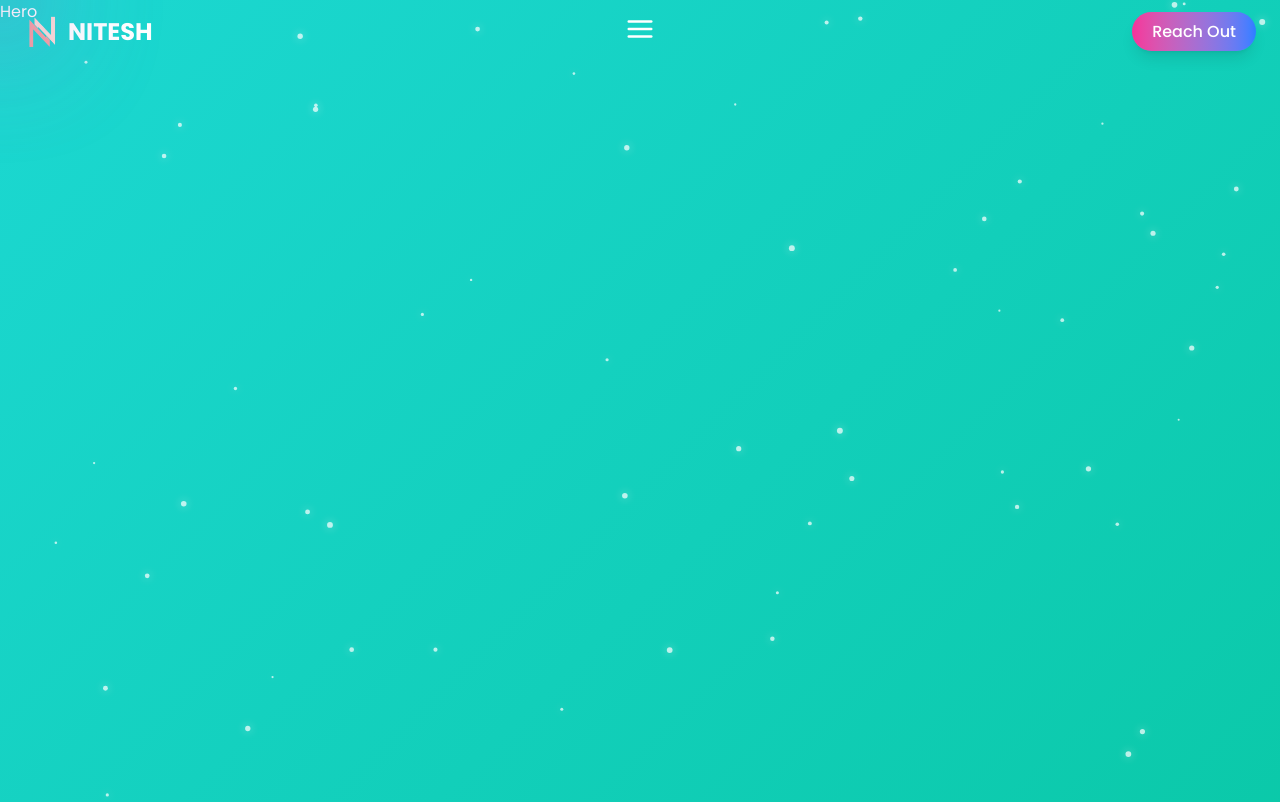
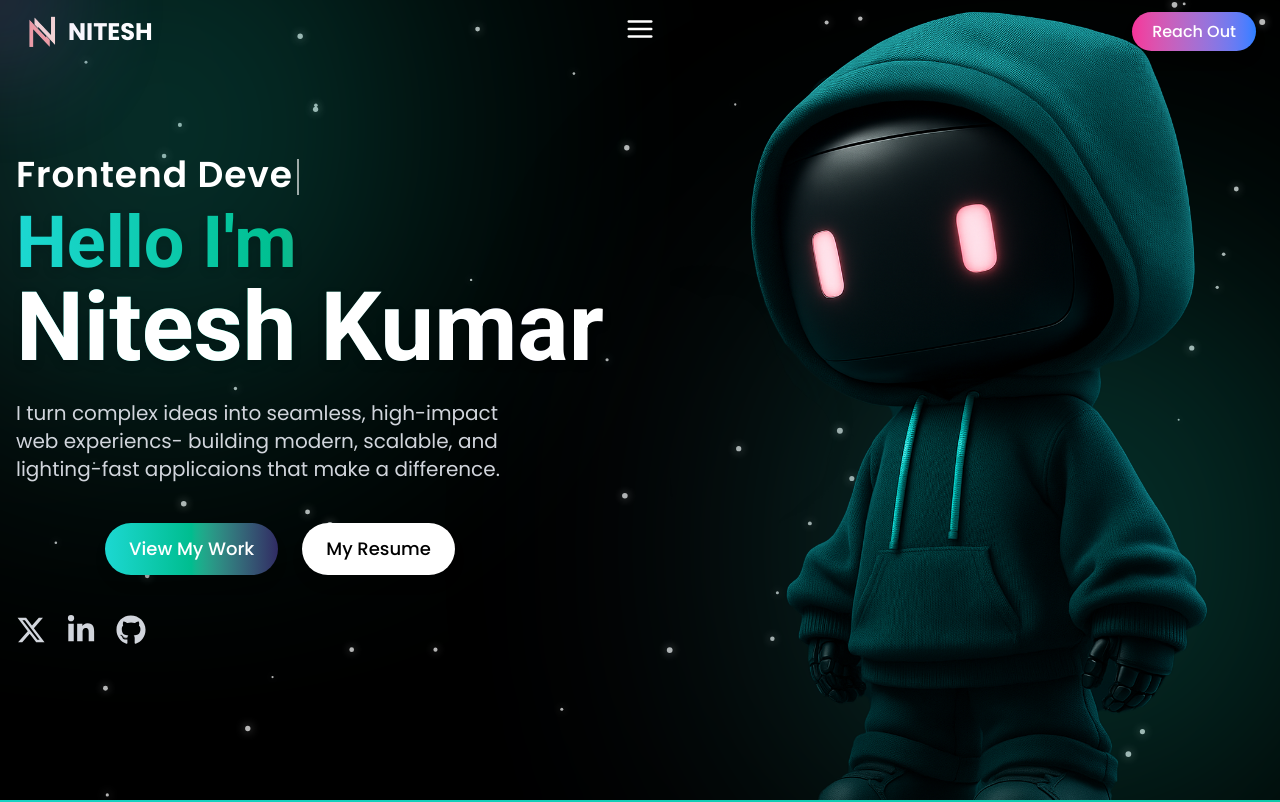
Before and after one commit to Nitu2610/portfolio-2026, a React (Vite) app: page / in a window 1280 px wide. Shown: the top 802 px of the page. Built offline with nearby package versions, Linux system fonts and the light colour scheme.

Commit message:
impleted page loader and completed hero section.

```diff
--- a/src/App.tsx
+++ b/src/App.tsx
@@ -1,8 +1,8 @@
 
 
+import { useState } from 'react'
 import { CustomCursor } from './components/CustomCursor'
 import { Navbar } from './components/Navbar'
-import { ParticleBackground } from './components/ParticleBackground'
 import { About } from './sections/About'
 import { Contact } from './sections/Contact'
 import { Experience } from './sections/Experience'
@@ -10,14 +10,25 @@ import { Footer } from './sections/Footer'
 import { Hero } from './sections/Hero'
 import { Projects } from './sections/Projects'
 import { Skills } from './sections/Skills'
+import { PageLoader } from './components/PageLoader'
+
+
 
 function App() {
+const [introDone, setIntroDone]=useState(false);
 
 
   return (
+
+    <>
+{!introDone && <PageLoader onFinish={()=> setIntroDone(true)}/>}
+
+  {!introDone && (
+
+
+
     <div className="relative gradient text-white">
       <CustomCursor/>
-    <ParticleBackground/>
 
     <Navbar/>
     <Hero/>
@@ -28,6 +39,8 @@ function App() {
     <Contact/>
     <Footer/>
     </div>
+     )}
+    </>
   )
 }
 
--- /dev/null
+++ b/src/components/PageLoader.tsx
@@ -0,0 +1,66 @@
+import { motion, AnimatePresence } from "framer-motion";
+import { useEffect, useMemo, useState } from "react";
+
+interface PageLoaderProps { onFinish: () => void; }
+
+
+export const PageLoader = ({ onFinish }: PageLoaderProps) => {
+  const greeting = useMemo(
+    () => [
+      "Hello",
+      "Hola",
+      "Bonjour",
+      "Ciao",
+      "Olá",
+      "Merhaba",
+      "Γειά",
+      "Hej",
+      "Hallo",
+      "Salam",
+      "Здравствуйте",
+      "नमस्ते",
+    ],
+    [],
+  );
+
+  const [index, setIndex] = useState(0);
+  const [visible, setVisible] = useState(true);
+
+  useEffect(() => {
+    if (index < greeting.length - 1) {
+      const id = setInterval(() => setIndex((i) => i + 1), 180);
+      return () => clearInterval(id);
+    } else {
+      const t = setTimeout(() => setVisible(false), 400);
+      return () => clearTimeout(t);
+    }
+  }, [index, greeting.length]);
+  return (
+    <AnimatePresence onExitComplete={() => onFinish}>
+      {visible && (
+        <motion.div
+          className="fixed inset-0 z-9999 flex items-center justify-center bg-black text-white overflow-hidden"
+          initial={{ y: 0 }}
+          exit={{
+            y: "-100%",
+            transition: {
+              duration: 1.05,
+              ease: [0.22, 1, 0.36, 1],
+            },
+          }}
+        >
+          <motion.h1
+            key={index}
+            className="text-5xl md:text-7xl lg:text-8xl font-bold "
+            initial={{ opacity: 0, y: 20 }}
+            animate={{ opacity: 1, y: 0 }}
+            exit={{ opacity: 0, y: -20 }}
+            transition={{ duration: 0.12 }}
+          >
+            {greeting[index]}
+          </motion.h1>
+        </motion.div>
+      )}
+    </AnimatePresence>
+  );
+};
--- a/src/sections/Hero.tsx
+++ b/src/sections/Hero.tsx
@@ -1,3 +1,209 @@
+import { useEffect, useMemo, useState } from "react";
+import { ParticleBackground } from "../components/ParticleBackground";
+import { motion } from "framer-motion";
+import { FaGithub, FaLinkedinIn, FaXTwitter } from "react-icons/fa6";
+import avatar from "../assets/avator.png";
+
+const socials = [
+  { Icon: FaXTwitter, label: "X", href: "https..." },
+  {
+    Icon: FaLinkedinIn,
+    label: "LinkedIn",
+    href: "www.linkedin.com\in\nitesh-kumar-d-296631a0",
+  },
+  { Icon: FaGithub, label: "GitHub", href: "https://github.com/Nitu2610" },
+];
+
+const glowVariants = {
+  initial: { scale: 1, y: 0, filter: "drop-shadow(0 0 0 rgba(0,0,0,0))" },
+  hover: {
+    scale: 1.2,
+    y: -3,
+    filter:
+      "drop-shadow(0 0 8px rgba(13,88,204,0.9)) drop-shadow(0 0 18px rgba(16,185,129,0.8))",
+    reanistion: { type: "spring", stiffness: 300, damping: 15 },
+  },
+  tap: { scale: 0.95, y: 0, transition: { duration: 0.08 } },
+};
+
 export const Hero = () => {
-  return <div className="w-full h-screen" >Hero</div>;
+  const roles = useMemo(
+    () => [
+      "Web Developer",
+      "MERN Stack Developer",
+      "Frontend Developer",
+      "Software Developer",
+    ],
+    [],
+  );
+
+  const [index, setIndex] = useState(0);
+  const [subIndex, setSubIndex] = useState(0);
+  const [deleting, setDeleting] = useState(false);
+
+  useEffect(() => {
+    const current = roles[index];
+    const timeout = setTimeout(
+      () => {
+        if (!deleting && subIndex < current.length) setSubIndex((v) => v + 1);
+        else if (!deleting && subIndex === current.length)
+          setTimeout(() => setDeleting(true), 1200);
+        else if (deleting && subIndex > 0) setSubIndex((v) => v - 1);
+        else if (deleting && subIndex === 0) {
+          setDeleting(false);
+          setIndex((p) => (p + 1) % roles.length);
+        }
+      },
+      deleting ? 40 : 60,
+    );
+
+    return () => clearInterval(timeout);
+  }, [subIndex, index, deleting, roles]);
+
+  return (
+    <section
+      id="hero"
+      className="w-full h-screen relative bg-black overflow-hidden"
+    >
+      <ParticleBackground />
+
+      <div className="absolute inset-0">
+        <div
+          className=" absolute -top-32 -left-32
+        w-[70vw] sm:w-[z-50vw] md:w-[40vw]
+        h-[70vw] sm:h-[50vw] md:h-[40vw]
+        max-w-[500px] max-h[500px]
+        rounded-full
+        bg-gradient-to-r from-[#302b63] via-[#00bf8f] to-[#1cd8d2]
+        opacity-30 sm:opacity-20 md:opacity-10
+        blur-[100px] sm:blur-[130px] md:blur-[150px]
+        animate-pulse "
+        ></div>
+
+        <div
+          className=" absolute bottom-0 right-0
+        w-[70vw] sm:w-[z-50vw] md:w-[40vw]
+        h-[70vw] sm:h-[50vw] md:h-[40vw]
+        max-w-[500px] max-h[500px]
+        rounded-full
+        bg-gradient-to-r from-[#302b63] via-[#00bf8f] to-[#1cd8d2]
+        opacity-30 sm:opacity-20 md:opacity-10
+        blur-[100px] sm:blur-[130px] md:blur-[150px]
+        animate-pulse  delay-500"
+        ></div>
+      </div>
+
+      <div className="relative z-10 h-full w-full max-w-7xl mx-auto px-4 grid gird-cols-1 lg:grid-cols-2 ">
+        <div className="flex flex-col justify-center h-full text-center lg:text-left relative">
+          <div className="w-full lg:pr-24 mx-auto max-w-[48rem]">
+            <motion.div
+              className="mb-3 text-xl sm:text-2xl md:text-3xl lg:text-4xl font-semibold text-white tracking-wide min-h-[1.6wm]"
+              initial={{ opacity: 0, y: 12 }}
+              animate={{ opacity: 1, y: 0 }}
+              transition={{ duration: 0.6 }}
+            >
+              <span>{roles[index].substring(0, subIndex)}</span>
+              <span
+                className="inline-block w-[2px] ml-1 bg-white animate-pulse align-middle"
+                style={{ height: "1em" }}
+              ></span>
+            </motion.div>
+
+            <motion.h1
+              className=" font-bold text-4xl sm:text-5xl md:text-6xl lg:text-7xl text-transparent bg-clip-text
+bg-gradient-to-r from-[#1cd8d2] via-[#00bf8f] to-[#302b63] drop-shadow-lg"
+              initial={{ opacity: 0, y: 40 }}
+              animate={{ opacity: 1, y: 0 }}
+              transition={{ duration: 1 }}
+            >
+              Hello I'm
+              <br />
+              <span className="text-white font-bold text-5xl sm:text-6xl md:text-7xl lg:text-8xl lg:whitespace-nowrap ">
+                Nitesh Kumar
+              </span>
+            </motion.h1>
+
+            <motion.p
+              className="mt-6 text-base sm-text-lg md:text-xl text-gray-300 max-w-2xl mx-auto lg:mx-0"
+              initial={{ opacity: 0, y: 20 }}
+              animate={{ opacity: 1, y: 0 }}
+              transition={{ delay: 0.4, duration: 0.8 }}
+            >
+              I turn complex ideas into seamless, high-impact web experiencs-
+              building modern, scalable, and lighting-fast applicaions that make
+              a difference.
+            </motion.p>
+
+            <motion.div
+              className="mt-10 flex flex-wrap items-center justify-center lg:jutify-start gap-6"
+              initial={{ opacity: 0 }}
+              animate={{ opacity: 1 }}
+              transition={{ delay: 0.8, duration: 0.8 }}
+            >
+              <a
+                href="#project"
+                className="px-6 py-3 rounded-full font-medium text-lg text-white bg-gradient-to-r from-[#1cd8d2] via-[#00bd8f] to-[#302b63] shadow-lg hover:scale-105 transition-all "
+              >
+                View My Work
+              </a>
+              <a
+                href="/portfolio-2026/Resume.pdf"
+                className="px-6 py-3 rounded-full font-medium text-lg text-black bg-white hover:bg-gray-200 shadow-lg hover:scale-105 transition-all "
+              >
+                My Resume
+              </a>
+            </motion.div>
+
+            <div className="mt-10 flex gap-5 text-2xl md:text-3xl justify-center lg:justify-start">
+              {socials.map(({ Icon, label, href }) => (
+                <motion.a
+                  href={href}
+                  key={label}
+                  target="_blank"
+                  aria-label={label}
+                  rel="noopener noreferrer"
+                  variants={glowVariants}
+                  initial="initial"
+                  whileHover="hover"
+                  whileTap="tap"
+                  className="text-gray-300"
+                >
+                  <Icon />
+                </motion.a>
+              ))}
+            </div>
+          </div>
+        </div>
+
+        <div className="relative hidden lg:block">
+          <div
+            className="absolute top-1/2 -translate-y-1/2 pointer-events-none"
+            style={{
+              right: "10px",
+              width: "min(22vm, 410px)",
+              height: "min(40vm, 760px)",
+              borderRadius: "50%",
+              filter: "blur(38px)",
+              opacity: "0.32",
+              background:
+                "conic-gradient(from 0deg, #1xd8d2, #00bf8f, #302b63, #1cd8d2)",
+            }}
+          />
+          <motion.img
+            src={avatar}
+            alt="Nitesh Kumar"
+            className="absolute top-1/2 -translate-y-1/2 object-contain select-none pointer-events-none"
+            style={{
+              right: "-30px",
+              width: "min(45vm, 780px)",
+              maxHeight: "90eh",
+            }}
+            initial={{ opacity: 0, y: 40, scale: 0.98 }}
+            animate={{ opacity: 1, y: 0, scale: 1 }}
+            transition={{ delay: 0.2, duration: 0.8 }}
+          />
+        </div>
+      </div>
+    </section>
+  );
 };
```
Also changed, not shown: 1 other file (tests, documents, lock files or other folders).
